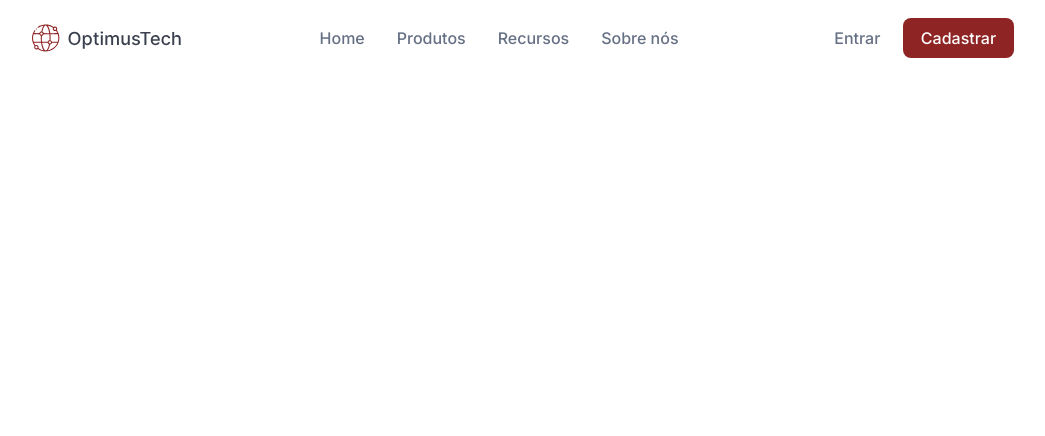
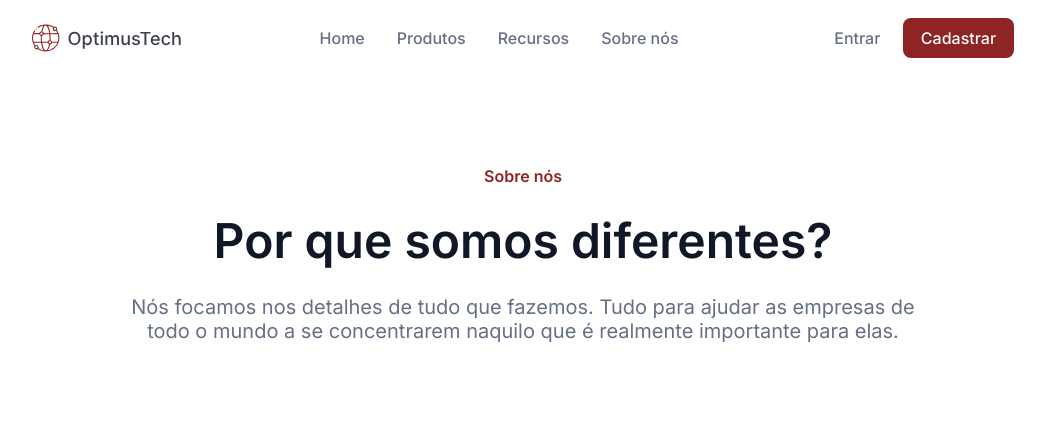
Before and after one commit to matheusvgc/7DaysOfCode, a plain HTML site: page index.html in a window 1280 px wide. Shown: the whole page, without its empty margins (117-1162 px from the left). Drawn offline with Linux system fonts and the light colour scheme.

Commit message:
add section sobre

```diff
--- a/assets/css/style.css
+++ b/assets/css/style.css
@@ -54,3 +54,30 @@ header .buttons button.cadastrar {
   color: #fff;
   background-color: #8E2424;
 }
+
+/* =============== SOBRE =============== */
+
+.sobre .container {
+  max-width: 800px;
+  text-align: center;
+  padding: 90px 0;
+}
+
+.sobre span {
+  font-size: 16px;
+  font-weight: 600;
+  color: #8E2424;
+}
+
+.sobre h1 {
+  font-size: 48px;
+  font-weight: 600;
+  color: #101828;
+  margin: 25px 0;
+}
+
+.sobre p {
+  font-size: 20px;
+  font-weight: 400;
+  color: #667085;
+}
--- a/index.html
+++ b/index.html
@@ -28,5 +28,15 @@
     </div><!--container-->
   </header>
 
+  <main>
+    <section class="sobre">
+      <div class="container">
+        <span>Sobre nós</span>
+        <h1>Por que somos diferentes?</h1>
+        <p>Nós focamos nos detalhes de tudo que fazemos. Tudo para ajudar as empresas de todo o mundo a se concentrarem naquilo que é realmente importante para elas.</p>
+      </div>
+    </section>
+  </main>
+
 </body>
 </html>
```
